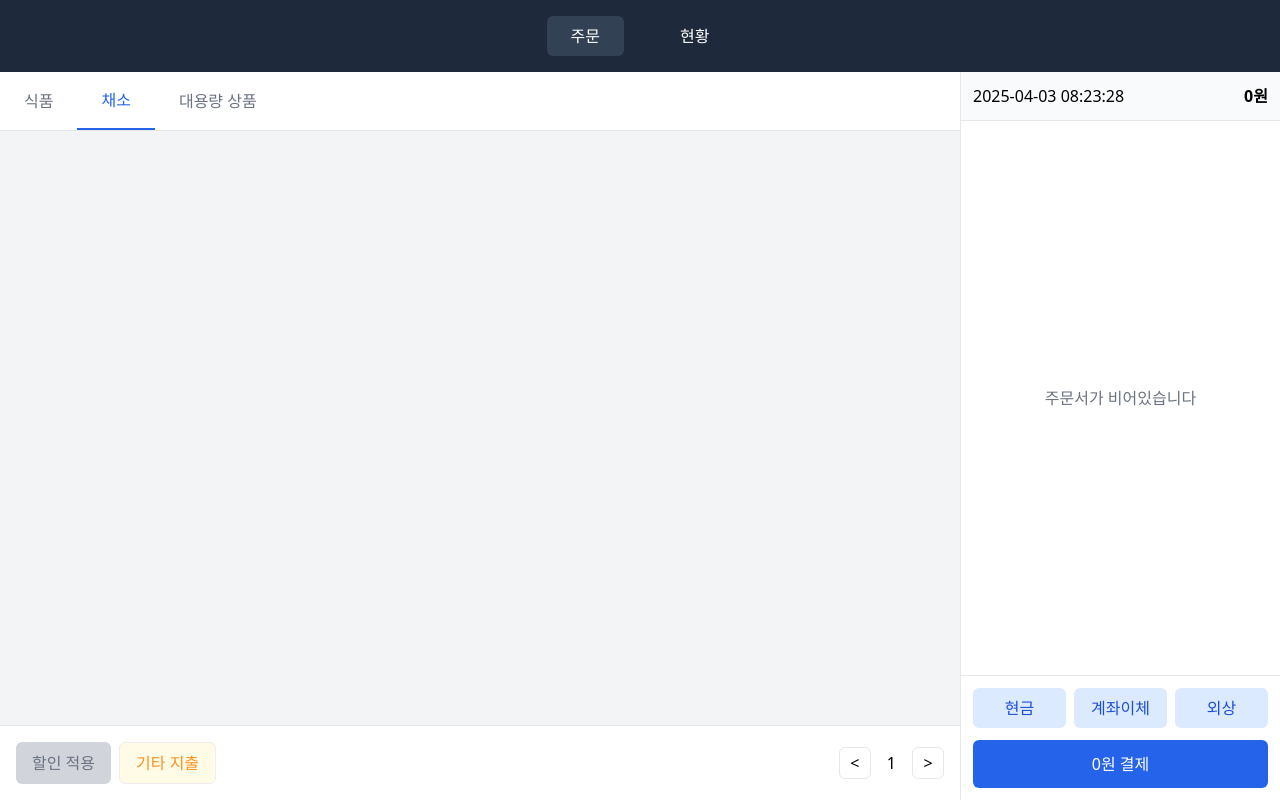
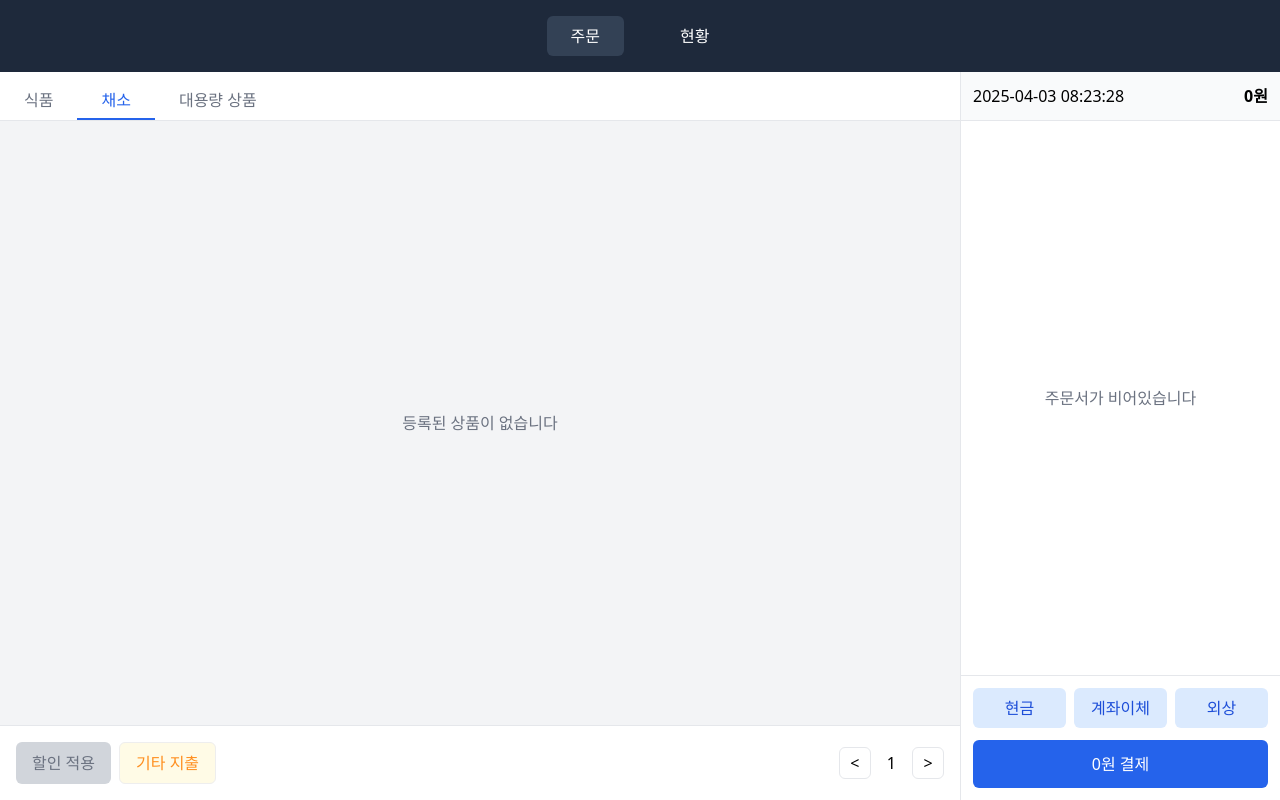
Before and after one commit to ShinMinkyu-Lily/sb1-db9ea7s1-main, a React (Vite) app: page / in a window 1280 px wide. Both pictures are taken after a click on the button "채소". Built offline with nearby package versions, Linux system fonts and the light colour scheme.

Commit message:
Update App.tsx
카테고리 내에 상품 없을 경우 워딩 추가 (가운데정렬)

```diff
--- a/src/App.tsx
+++ b/src/App.tsx
@@ -160,13 +160,18 @@ function App() {
   }, []);
 
   // 주문 탭: 현재 카테고리에 따른 필터
-  const filteredItems = menuItems.filter(item => item.category === activeCategory);
+  const filteredItems = productCategories.find(cat => cat.name === activeCategory)?.enabled
+  ? menuItems.filter(item => item.category === activeCategory)
+  : [];
+
+
   const itemsPerPage = 24;
   const currentItems = filteredItems.slice(
     (currentPage - 1) * itemsPerPage,
     currentPage * itemsPerPage
   );
   const totalPages = Math.ceil(filteredItems.length / itemsPerPage);
+
 
   // ===== 주문 처리 함수 =====
   const addToOrder = (item: MenuItem) => {
@@ -612,12 +617,14 @@ const todaySales = todayOrders
               </div>
 
               {/* ▼▼▼ 주문 탭 - 메뉴 그리드 (절대배치) ▼▼▼ */}
+              {currentItems.length === 0 ? (
+                <div className="flex items-center justify-center w-full h-full text-gray-500">
+                  등록된 상품이 없습니다
+                </div>
+              ) : (
                 <div className="grid grid-cols-6 gap-[12px] p-4 overflow-y-auto flex-1">
                   {currentItems.map(item => {
-                  const ratio = item.totalStock > 0
-                    ? item.remainingStock / item.totalStock
-                    : 0;
-
+                    const ratio = item.totalStock > 0 ? item.remainingStock / item.totalStock : 0;
                     return (
                       <button
                         key={item.id}
@@ -633,7 +640,6 @@ const todaySales = todayOrders
                         >
                           {item.name}
                         </div>
-
                         {/* 가로 재고 바 */}
                         <div
                           className="absolute text-left bg-gray-200 rounded-full"
@@ -646,7 +652,6 @@ const todaySales = todayOrders
                             }}
                           />
                         </div>
-
                         {/* 남은 재고 개수 */}
                         <div
                           className="absolute text-left text-xs text-red-500 whitespace-nowrap"
@@ -654,7 +659,6 @@ const todaySales = todayOrders
                         >
                           {item.remainingStock}개 남음
                         </div>
-
                         {/* 가격 */}
                         <div
                           className="absolute text-left text-sm text-gray-700 whitespace-nowrap"
@@ -666,6 +670,9 @@ const todaySales = todayOrders
                     );
                   })}
                 </div>
+              )}
+
+
               {/* ▲▲▲ 주문 탭 - 메뉴 그리드 (절대배치) ▲▲▲ */}
 
               {/* 주문 하단 영역: 할인/지출 + 페이지네이션 */}
```
Lines whose indentation alone changed are shown as unchanged.
